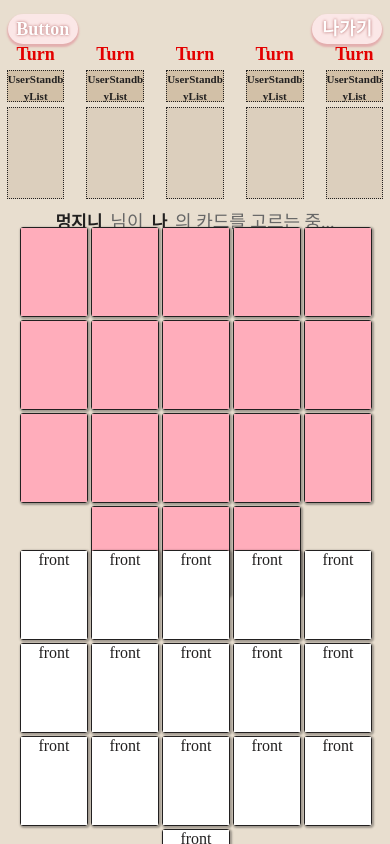
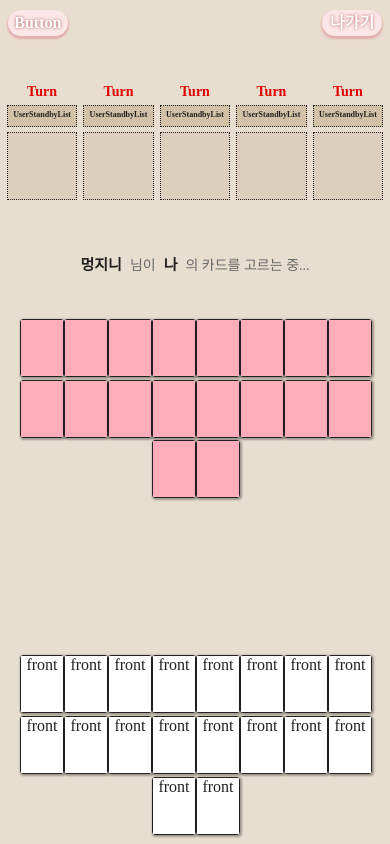
Before and after one commit to whoistheking/front-end, a React (Create React App) app: page /gameroom/start in a window 390 px wide. Built offline with nearby package versions, Linux system fonts and the light colour scheme; a web font is replaced by a local one.

Commit message:
<Update: 게임시작 페이지 반응형 style 구현>

```diff
--- a/src/components/common/ChoiceCardList.tsx
+++ b/src/components/common/ChoiceCardList.tsx
@@ -38,8 +38,14 @@ const CardListContainer = styled.div`
     flex-wrap: wrap;
     gap: 5px;
 
+    @media screen and (max-width: 1600px) {
+        height: 160px;
+    }
+
     @media screen and (max-width: 550px) {
         width: 96%;
+        height: 180px;
+        gap: 2px;
     }
 `;
 
--- a/src/components/common/MyCardList.tsx
+++ b/src/components/common/MyCardList.tsx
@@ -4,7 +4,7 @@ import PokerCard from './PokerCard';
 
 const MyCardList = () => {
 
-    const cardArr : number[] = [1, 2, 3, 4, 5, 6, 7, 8, 9, 10, 11, 12, 13, 14, 15, 16];
+    const cardArr : number[] = [1, 2, 3, 4, 5, 6, 7, 8, 9, 10, 11, 12, 13, 14, 15, 16, 17, 18];
 
   return (
     <MyCardListContainer>
@@ -33,8 +33,15 @@ const MyCardListContainer = styled.div`
     gap: 5px;
     margin-bottom: 14px;
 
+    @media screen and (max-width: 1600px) {
+        height: 160px;
+    }
+
     @media screen and (max-width: 550px) {
         width: 96%;
+        height: 180px;
+        gap: 2px;
+        margin-bottom: 10px;
     }
 `;
 
--- a/src/components/common/PokerCard.tsx
+++ b/src/components/common/PokerCard.tsx
@@ -18,14 +18,19 @@ const PokerCard : React.FC<PokerCardProps> = ({ mycard, item }) => {
         if (mycard) {
             return;
         } else {
-            dispatch(cardClick(item));
+            if (selectCard === item) {
+                dispatch(cardClick(undefined));
+            } else {
+                dispatch(cardClick(item));
+            };
+
         };
     };
 
     const cardRender = () => {
         if ((selectCard === item) && !mycard) {
             return (
-                <SelectCardContainer onClick={onClickCardChoiceHandler} width='66px' height='88px'>
+                <SelectCardContainer onClick={onClickCardChoiceHandler}>
                     <SelectCardInnerBox>
                         <FrontCard style={{transform: (mycard) ? "" : "rotateY(180deg)"}}>
                             front
@@ -38,7 +43,7 @@ const PokerCard : React.FC<PokerCardProps> = ({ mycard, item }) => {
             )
         } else {
             return (
-                <CardContainer onClick={onClickCardChoiceHandler} width='66px' height='88px'>
+                <CardContainer onClick={onClickCardChoiceHandler}>
                     <CardInnerBox>
                         <FrontCard style={{transform: (mycard) ? "" : "rotateY(180deg)"}}>
                             front
@@ -69,19 +74,29 @@ const CardViewAnimation = keyframes`
     }
 `;
 
-const SelectCardContainer = styled.div<{ width : string, height : string }>`
-    width: ${(props) => props.width};
-    height: ${(props) => props.height};
+const SelectCardContainer = styled.div`
+    width: 66px;
+    height: 88px;
     position: relative;
     perspective: 1000px;
     transition: all 0.3s;
     transform: translateY(-10%) scale(105%);
     cursor: pointer;
+
+    @media screen and (max-width: 1600px) {
+        width: 55px;
+        height: 73px;
+    }
+
+    @media screen and (max-width: 550px) {
+        width: 42px;
+        height: 56px;
+    }
 `;
 
-const CardContainer = styled.div<{ width : string, height : string }>`
-    width: ${(props) => props.width};
-    height: ${(props) => props.height};
+const CardContainer = styled.div`
+    width: 66px;
+    height: 88px;
     position: relative;
     perspective: 1000px;
     cursor: pointer;
@@ -89,6 +104,16 @@ const CardContainer = styled.div<{ width : string, height : string }>`
     &:hover {
         transition: all 0.3s;
         transform: translateY(-10%) scale(105%);
+    }
+
+    @media screen and (max-width: 1600px) {
+        width: 55px;
+        height: 73px;
+    }
+
+    @media screen and (max-width: 550px) {
+        width: 42px;
+        height: 56px;
     }
 `;
 
--- a/src/components/common/TopLineButton.tsx
+++ b/src/components/common/TopLineButton.tsx
@@ -9,12 +9,12 @@ const TopLineButton = () => {
 
   return (
     <TopLineButtonContainer>
-      <StBorderButton width='70px' height='30px'>
+      <StBorderButton width={70} height={30}>
         Button
       </StBorderButton>
       <StBorderButton
-        width='70px'
-        height='30px'
+        width={70}
+        height={30}
         onClick={() => navigate("/main")}>
         나가기
       </StBorderButton>
@@ -31,6 +31,7 @@ const TopLineButtonContainer = styled.div`
 
   @media screen and (max-width: 550px) {
     width: 96%;
+    margin-top: 10px;
   }
 `;
 
--- a/src/components/common/UserStandbyList.tsx
+++ b/src/components/common/UserStandbyList.tsx
@@ -41,10 +41,15 @@ const UserListContainer = styled.div`
     flex-direction: row;
     justify-content: center;
     align-items: center;
-    gap: 24px;
+    gap: 30px;
+
+    @media screen and (max-width: 1600px) {
+        gap: 24px;
+    }
 
     @media screen and (max-width: 550px) {
         width: 96%;
+        gap: 8px;
     }
 `;
 
@@ -56,30 +61,37 @@ const UserCardContainer = styled.div`
     width: 100%;
 `;
 
-const ReadyStatusBox = styled.div`
+export const ReadyStatusBox = styled.div`
     font-size: 18px;
     font-weight: 700;
     line-height: normal;
     user-select: none;
+
+    @media screen and (max-width: 550px) {
+        font-size: 14px;
+        font-weight: 600;
+    }
 `;
 
-const WaitStatusBox = styled.div`
-    font-size: 18px;
-    font-weight: 700;
-    line-height: normal;
+const WaitStatusBox = styled(ReadyStatusBox)`
     color: #E30000;
-    user-select: none;
 `;
 
 const UserNicknameBox = styled.div`
     width: 100%;
-    height: 30px;
+    height: 25px;
     border: 1px dotted #222020;
     background-color: #D2C0A7;
     font-size: 11px;
     font-weight: 700;
-    line-height: 150%;
+    line-height: 100%;
     word-break: break-word;
+    padding-top: 5px;
+
+    @media screen and (max-width: 550px) {
+        height: 15px;
+        font-size: 8px;
+    }
 `;
 
 const CardBox = styled.div`
@@ -90,6 +102,14 @@ const CardBox = styled.div`
     display: flex;
     justify-content: center;
     align-items: center;
+
+    @media screen and (max-width: 1600px) {
+        height: 80px;
+    }
+
+    @media screen and (max-width: 550px) {
+        height: 66px;
+    }
 `;
 
 export default UserStandbyList;
--- a/src/pages/GameRoomPage.tsx
+++ b/src/pages/GameRoomPage.tsx
@@ -28,7 +28,8 @@ const GameRoomPage = () => {
         <SelectStatusText>
           <UserContent>멍지니</UserContent>
           님이
-          <UserContent>나</UserContent>의 카드를 고르는 중...
+          <UserContent>나</UserContent>
+          의 카드를 고르는 중...
         </SelectStatusText>
       </SelectStatusTextWrapper>
       <ChoiceCardList />
@@ -37,7 +38,10 @@ const GameRoomPage = () => {
           <ChoiceContainer>
             <ChoiceText>정말 이 카드를 선택하시겠습니까?</ChoiceText>
             <ButtonWrapper>
-              <Button color="#000E8E">확인</Button>
+              <Button
+                color="#000E8E">
+                확인
+              </Button>
               <Button
                 onClick={() => dispatch(cardClick(undefined))}
                 color="#FF6D6D"
@@ -65,6 +69,11 @@ const GameRoomLayout = styled.div`
 const SelectStatusTextWrapper = styled.div`
   height: 20px;
   margin-top: 8px;
+
+  @media screen and (max-width: 550px) {
+    height: 16px;
+    margin-top: 5px;
+  }
 `;
 
 const SelectStatusText = styled.div`
@@ -77,6 +86,10 @@ const SelectStatusText = styled.div`
   flex-direction: row;
   align-items: center;
   gap: 8px;
+
+  @media screen and (max-width: 550px) {
+    font-size: 14px;
+  }
 `;
 
 const UserContent = styled.div`
@@ -84,6 +97,11 @@ const UserContent = styled.div`
   font-weight: 700;
   line-height: normal;
   color: #222020;
+
+  @media screen and (max-width: 550px) {
+    font-size: 15px;
+    font-weight: 600;
+  }
 `;
 
 const AllChoiceWrapper = styled.div`
@@ -94,6 +112,10 @@ const AllChoiceWrapper = styled.div`
   flex-direction: column;
   justify-content: center;
   align-items: center;
+
+  @media screen and (max-width: 550px) {
+    height: 60px;
+  }
 `;
 
 const ChoiceContainer = styled.div`
@@ -101,6 +123,10 @@ const ChoiceContainer = styled.div`
   flex-direction: column;
   align-items: center;
   gap: 16px;
+
+  @media screen and (max-width: 550px) {
+    gap: 10px;
+  }
 `;
 
 const ChoiceText = styled.div`
@@ -109,6 +135,11 @@ const ChoiceText = styled.div`
   line-height: normal;
   user-select: none;
   color: #676767;
+
+  @media screen and (max-width: 550px) {
+    font-size: 14px;
+    font-weight: 500;
+  }
 `;
 
 const ButtonWrapper = styled.div`
@@ -117,6 +148,10 @@ const ButtonWrapper = styled.div`
   justify-content: center;
   align-items: center;
   gap: 30px;
+
+  @media screen and (max-width: 550px) {
+    gap: 16px;
+  }
 `;
 
 const Button = styled.button<{ color: string }>`
@@ -139,6 +174,12 @@ const Button = styled.button<{ color: string }>`
     color: #e9e9e9;
     font-weight: 500;
   }
+
+  @media screen and (max-width: 550px) {
+    width: 58px;
+    height: 24px;
+    font-size: 12px;
+  }
 `;
 
 export default GameRoomPage;
--- a/src/pages/LoginPage.tsx
+++ b/src/pages/LoginPage.tsx
@@ -1,5 +1,5 @@
 import React from 'react'
-import styled from 'styled-components';
+import styled, { keyframes } from 'styled-components';
 import Logo from '../assets/logo/mainlogoimage.webp';
 import KakaoLogin from '../components/LoginPage/KakaoLogin';
 import NaverLogin from '../components/LoginPage/NaverLogin';
@@ -18,6 +18,17 @@ const LoginPage = () => {
   )
 };
 
+const LogoAppear = keyframes`
+  from {
+    opacity: 0;
+    transform: scale(0.5);
+  }
+  to {
+    opacity: 1;
+    transform: scale(1);
+  }
+`;
+
 const ContentWrapper = styled.div`
   width: 100%;
   height: 100%;
@@ -34,6 +45,7 @@ const LogoImage = styled.img`
   height: 300px;
   object-fit: contain;
   user-select: none;
+  animation: ${LogoAppear} 0.7s ease-out forwards;
 `;
 
 const ButtonWrapper = styled.div`
--- a/src/styles/BorderButton.ts
+++ b/src/styles/BorderButton.ts
@@ -1,8 +1,8 @@
 import styled from "styled-components";
 
-export const StBorderButton = styled.button<{ width : string, height : string }>`
-    width: ${(props) => props.width};
-    height: ${(props) => props.height};
+export const StBorderButton = styled.button<{ width : number, height : number }>`
+    width: ${(props) => props.width}px;
+    height: ${(props) => props.height}px;
     background-color: #FBE7E7;
     border-radius: 30px;
     display: flex;
@@ -30,4 +30,10 @@ export const StBorderButton = styled.button<{ width : string, height : string }>
         text-shadow: 0px 0px 3px #000000;
         font-size: 17px;
     }
+
+    @media screen and (max-width: 550px) {
+        width: ${(props) => props.width - 10}px;
+        height: ${(props) => props.height - 4}px;
+        font-size: 16px;
+    }
 `;
```
